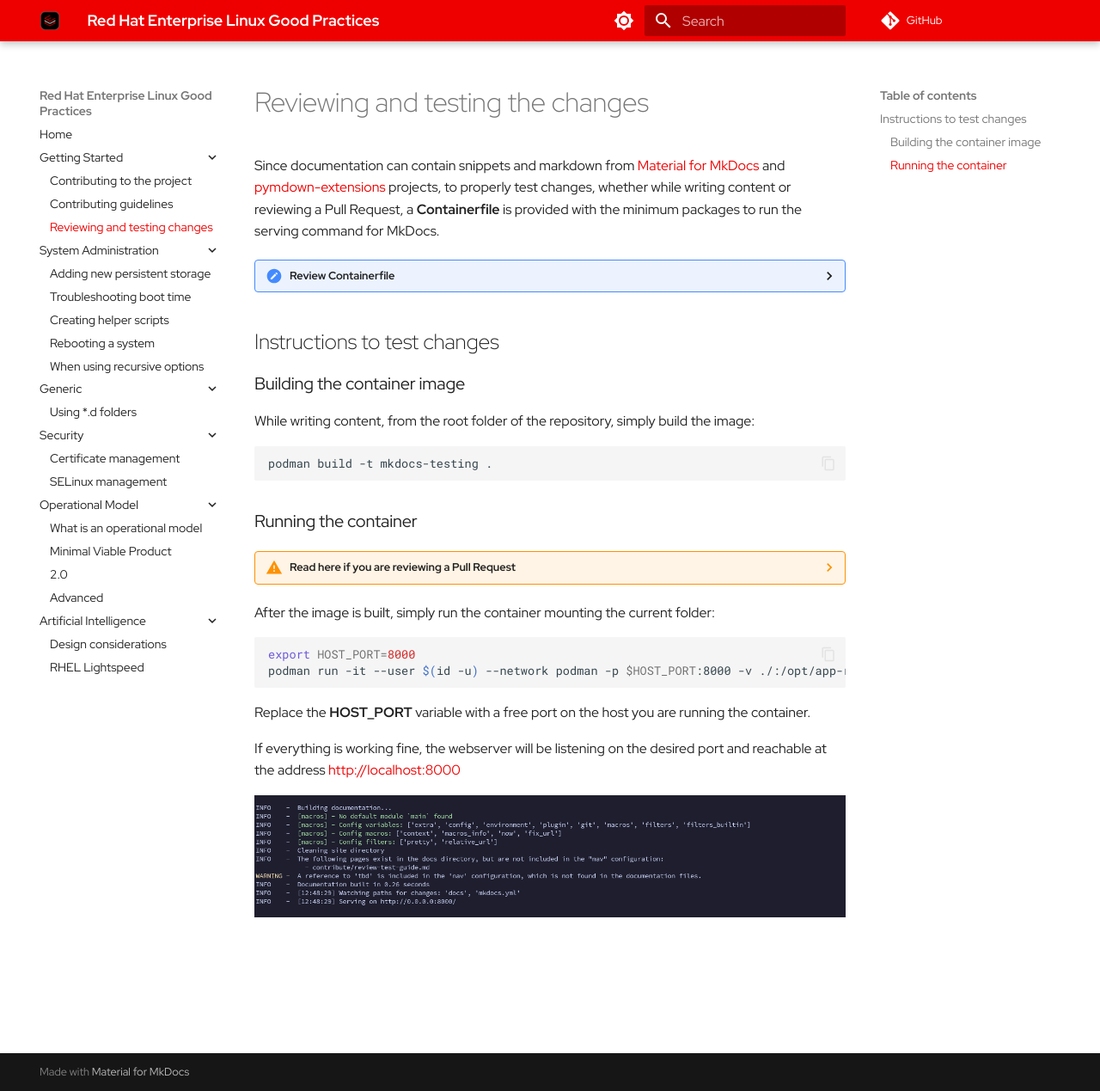
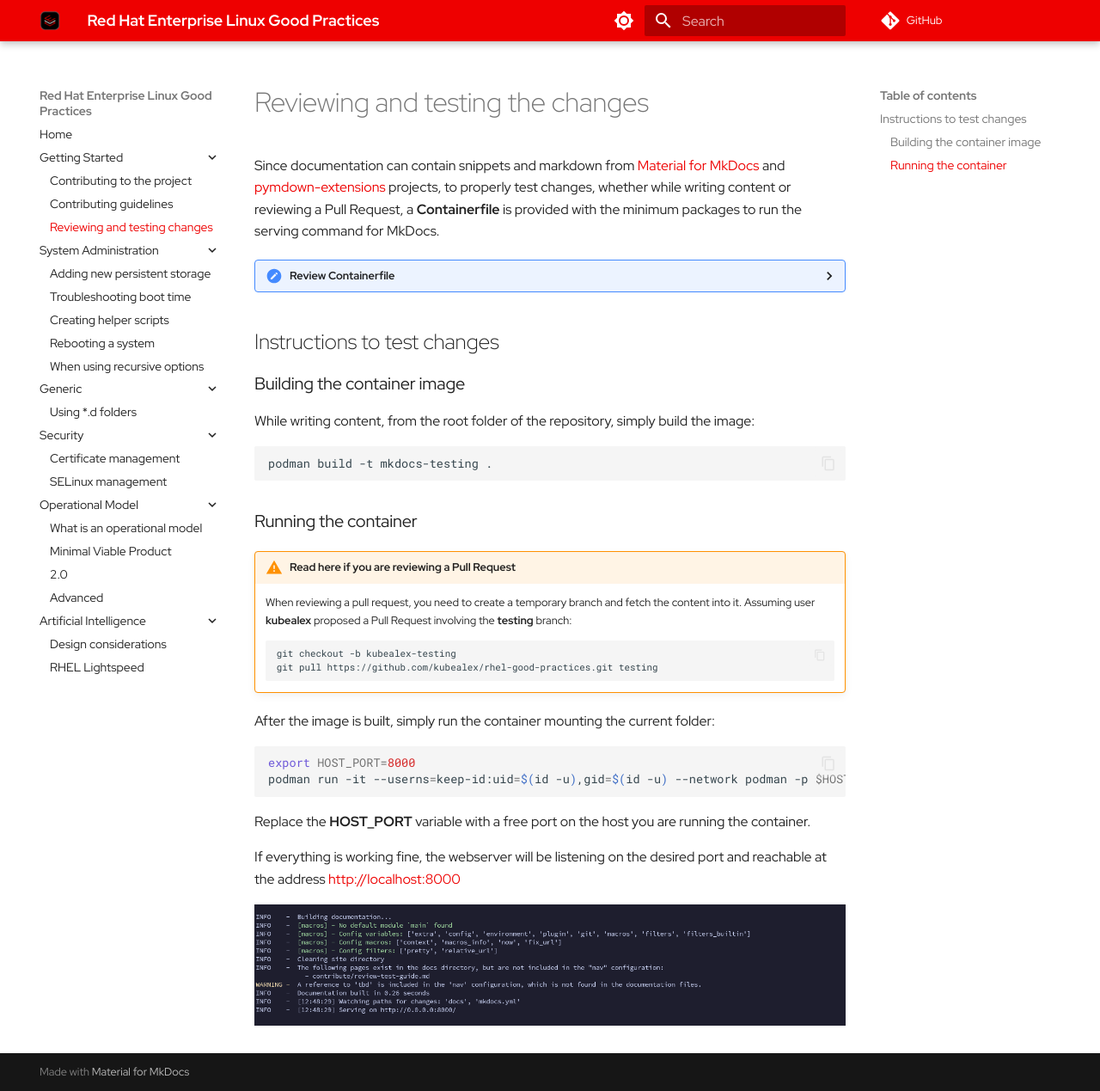
Before and after one commit to redhat-cop/rhel-good-practices, an MkDocs documentation site: the page built from docs/contribute/review-test-guide.md, in a window 1280 px wide and 1269 px high. Shown: the whole window at 86% size. Built offline with MkDocs 1.6.1 and Material for MkDocs 9.7.7, drawn with Linux system fonts in a browser that asks for light colours; comment, search, counter and statistics services are not loaded.

Commit message:
fix label and instructions

````diff
--- a/docs/contribute/review-test-guide.md
+++ b/docs/contribute/review-test-guide.md
@@ -23,7 +23,7 @@
 
 ### Running the container
 
-??? warning "**Read here if you are reviewing a Pull Request**"
+!!! warning "**Read here if you are reviewing a Pull Request**"
     When reviewing a pull request, you need to create a temporary branch and fetch the content into it.
     Assuming user **kubealex** proposed a Pull Request involving the **testing** branch:
     ```bash
@@ -35,7 +35,7 @@
 
 ```bash
 export HOST_PORT=8000
-podman run -it --user $(id -u) --network podman -p $HOST_PORT:8000 -v ./:/opt/app-root/src:rw,Z mkdocs-testing
+podman run -it --userns=keep-id:uid=$(id -u),gid=$(id -u) --network podman -p $HOST_PORT:8000 -v ./:/opt/app-root/src:rw,Z mkdocs-testing
 ```
 
 Replace the **HOST_PORT** variable with a free port on the host you are running the container.
````
Also changed, not shown: 1 other file.
